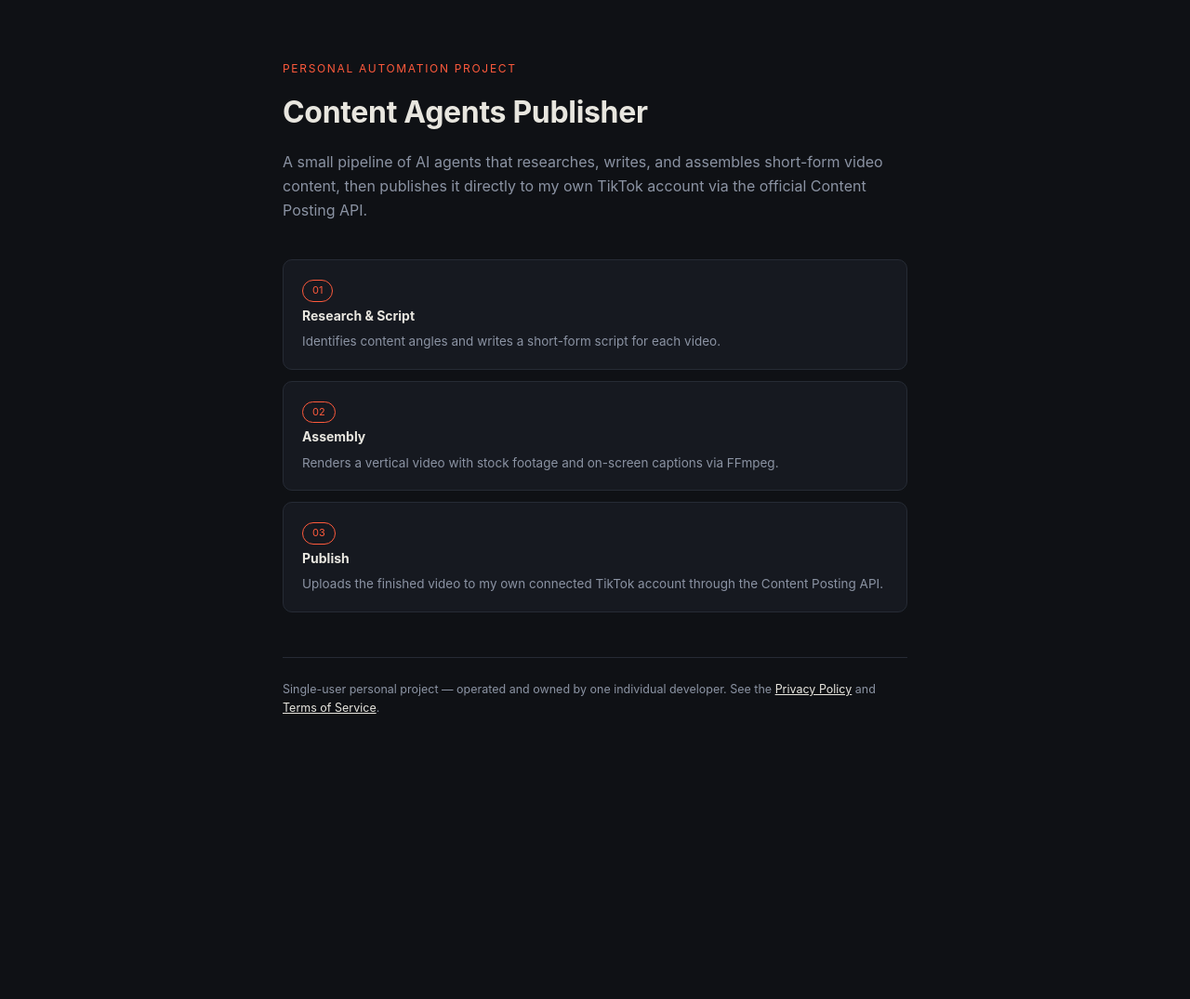
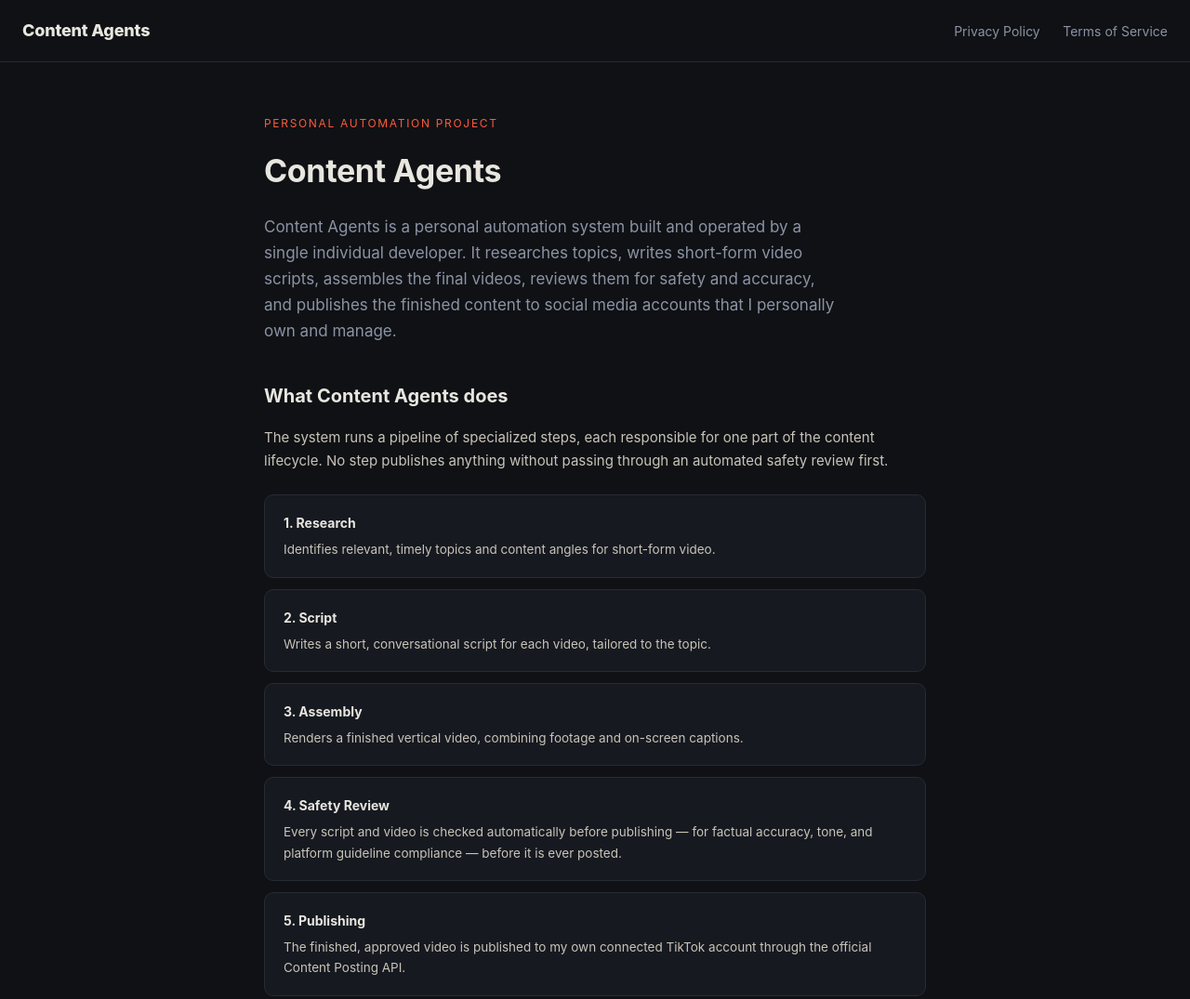
Before and after one commit to SecaraAdrian/content-agents-legal, a plain HTML site: page index.html in a window 1280 px wide. Shown: the top 1075 px of the page at 93% size. Before the commit the page ends 852 px from the top, so only its background shows below. Drawn offline with Linux system fonts and the light colour scheme.

Commit message:
Update index.html

```diff
--- a/index.html
+++ b/index.html
@@ -3,7 +3,8 @@
 <head>
 <meta charset="UTF-8">
 <meta name="viewport" content="width=device-width, initial-scale=1.0">
-<title>Content Agents Publisher</title>
+<title>Content Agents</title>
+<meta name="description" content="Content Agents is a personal automation system that researches, writes, assembles, and reviews short-form video content, then publishes it to my own social media accounts.">
 <style>
   :root {
     --bg: #0f1115;
@@ -19,34 +20,53 @@
     background: var(--bg);
     color: var(--text);
     font-family: -apple-system, BlinkMacSystemFont, "Segoe UI", sans-serif;
-    line-height: 1.6;
+    line-height: 1.65;
   }
+  header.top {
+    border-bottom: 1px solid var(--border);
+    padding: 18px 24px;
+    display: flex;
+    align-items: center;
+    justify-content: space-between;
+  }
+  .brand { font-weight: 800; font-size: 18px; letter-spacing: -0.01em; }
+  nav a { color: var(--muted); text-decoration: none; margin-left: 20px; font-size: 14px; }
+  nav a:hover { color: var(--text); }
   .wrap {
-    max-width: 720px;
+    max-width: 760px;
     margin: 0 auto;
-    padding: 64px 24px 80px;
+    padding: 56px 24px 80px;
   }
   .eyebrow {
     font-size: 12px;
     letter-spacing: 0.14em;
     color: var(--accent);
     text-transform: uppercase;
-    margin-bottom: 12px;
+    margin-bottom: 14px;
   }
   h1 {
-    font-size: 32px;
-    margin: 0 0 12px;
+    font-size: 34px;
+    margin: 0 0 16px;
     letter-spacing: -0.01em;
   }
   .lede {
     color: var(--muted);
-    font-size: 16px;
+    font-size: 17px;
     margin-bottom: 40px;
+    max-width: 620px;
   }
+  h2 {
+    font-size: 20px;
+    margin: 48px 0 16px;
+    border-top: 1px solid var(--border);
+    padding-top: 40px;
+  }
+  h2:first-of-type { border-top: none; padding-top: 0; margin-top: 40px; }
+  p { color: #c9c4b8; font-size: 15px; }
   .grid {
     display: grid;
     gap: 12px;
-    margin-bottom: 40px;
+    margin: 24px 0;
   }
   .card {
     background: var(--panel);
@@ -62,7 +82,6 @@
   .card p {
     margin: 0;
     font-size: 13.5px;
-    color: var(--muted);
   }
   .tag {
     display: inline-block;
@@ -73,48 +92,88 @@
     padding: 2px 10px;
     margin-bottom: 4px;
   }
+  ul { color: #c9c4b8; font-size: 15px; padding-left: 20px; }
+  li { margin-bottom: 8px; }
   footer {
-    margin-top: 48px;
+    margin-top: 56px;
     padding-top: 24px;
     border-top: 1px solid var(--border);
-    font-size: 12.5px;
+    font-size: 13px;
     color: var(--muted);
   }
-  footer a { color: var(--text); }
+  footer a { color: var(--text); margin-right: 16px; }
 </style>
 </head>
 <body>
+  <header class="top">
+    <div class="brand">Content Agents</div>
+    <nav>
+      <a href="./privacy.html">Privacy Policy</a>
+      <a href="./terms.html">Terms of Service</a>
+    </nav>
+  </header>
+
   <div class="wrap">
     <div class="eyebrow">Personal automation project</div>
-    <h1>Content Agents Publisher</h1>
+    <h1>Content Agents</h1>
     <p class="lede">
-      A small pipeline of AI agents that researches, writes, and assembles
-      short-form video content, then publishes it directly to my own
-      TikTok account via the official Content Posting API.
+      Content Agents is a personal automation system built and operated by a
+      single individual developer. It researches topics, writes short-form
+      video scripts, assembles the final videos, reviews them for safety and
+      accuracy, and publishes the finished content to social media accounts
+      that I personally own and manage.
     </p>
 
+    <h2>What Content Agents does</h2>
+    <p>
+      The system runs a pipeline of specialized steps, each responsible for
+      one part of the content lifecycle. No step publishes anything without
+      passing through an automated safety review first.
+    </p>
     <div class="grid">
       <div class="card">
-        <div class="tag">01</div>
-        <h3>Research &amp; Script</h3>
-        <p>Identifies content angles and writes a short-form script for each video.</p>
+        <h3>1. Research</h3>
+        <p>Identifies relevant, timely topics and content angles for short-form video.</p>
       </div>
       <div class="card">
-        <div class="tag">02</div>
-        <h3>Assembly</h3>
-        <p>Renders a vertical video with stock footage and on-screen captions via FFmpeg.</p>
+        <h3>2. Script</h3>
+        <p>Writes a short, conversational script for each video, tailored to the topic.</p>
       </div>
       <div class="card">
-        <div class="tag">03</div>
-        <h3>Publish</h3>
-        <p>Uploads the finished video to my own connected TikTok account through the Content Posting API.</p>
+        <h3>3. Assembly</h3>
+        <p>Renders a finished vertical video, combining footage and on-screen captions.</p>
+      </div>
+      <div class="card">
+        <h3>4. Safety Review</h3>
+        <p>Every script and video is checked automatically before publishing — for factual accuracy, tone, and platform guideline compliance — before it is ever posted.</p>
+      </div>
+      <div class="card">
+        <h3>5. Publishing</h3>
+        <p>The finished, approved video is published to my own connected TikTok account through the official Content Posting API.</p>
       </div>
     </div>
 
+    <h2>Who operates this</h2>
+    <p>
+      Content Agents is a single-user personal project. I am the sole
+      developer, owner, and operator of the system and of every connected
+      account. No third party has access to this application, and it is not
+      offered as a service to anyone else. The system runs on infrastructure
+      I personally control.
+    </p>
+
+    <h2>Data and privacy</h2>
+    <p>
+      The application accesses only what is required to publish content to
+      my own connected account, through TikTok's official OAuth 2.0
+      authorization flow. Full details are available in the
+      <a href="./privacy.html" style="color:#ff5a3c">Privacy Policy</a>.
+    </p>
+
     <footer>
-      Single-user personal project — operated and owned by one individual developer.
-      See the <a href="./privacy.html">Privacy Policy</a> and
-      <a href="./terms.html">Terms of Service</a>.
+      <a href="./privacy.html">Privacy Policy</a>
+      <a href="./terms.html">Terms of Service</a>
+      <p style="margin-top:16px;">Content Agents — a personal automation project.</p>
     </footer>
   </div>
 </body>
```
